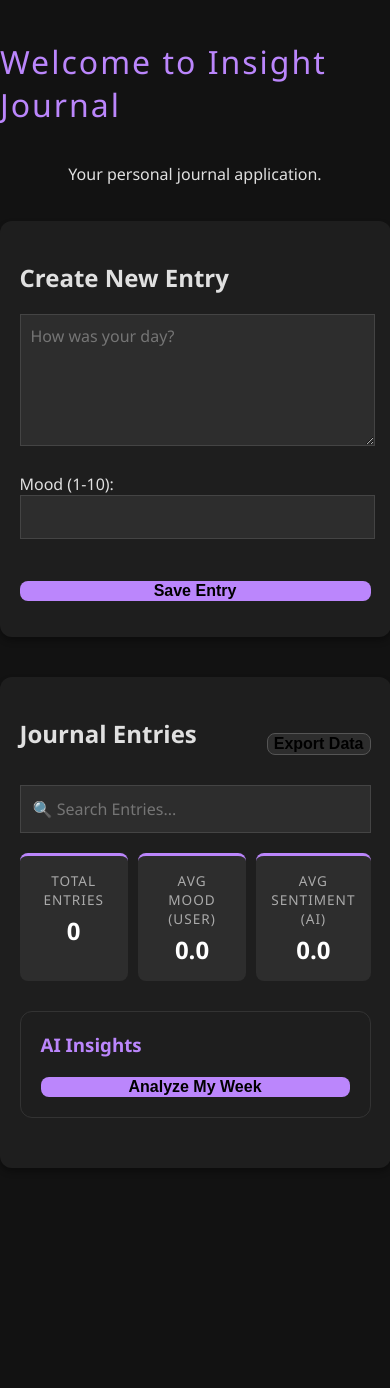
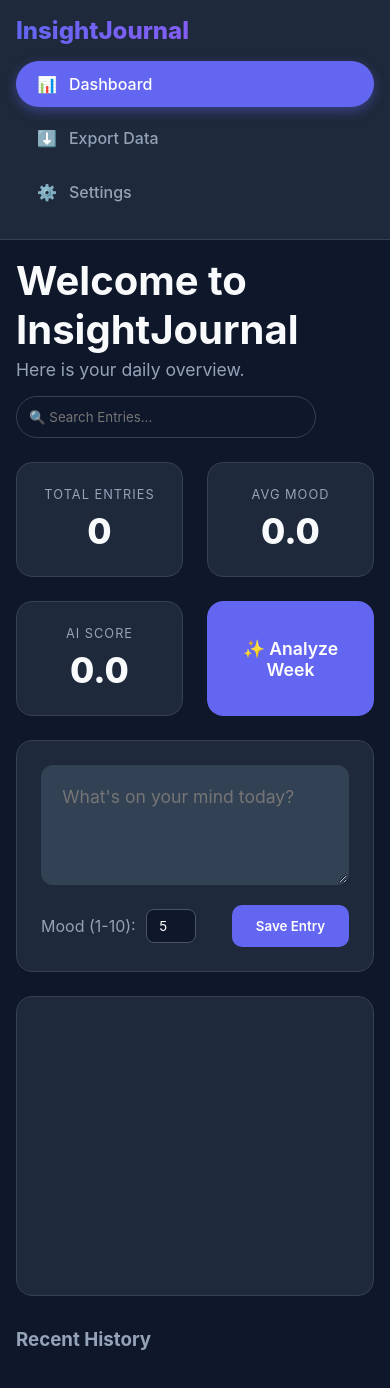
Before and after one commit to Jinzo03/InsightJournal, a plain HTML site: page static/index.html in a window 390 px wide. Drawn offline with nearby package versions, Linux system fonts and the light colour scheme; no server answers.

Commit message:
Live Version

```diff
--- a/static/app.js
+++ b/static/app.js
@@ -68,7 +68,7 @@ function renderList(entries){
     list.innerHTML = ''; // Clear the old list before adding new items (important for search)
     // If the list is empty (search found nothing), show a message
     if (entries.length === 0){
-        list.innerHTML = '<p style="text-align:center; color: #666;">No entries found.</p>';
+        list.innerHTML = '<p style="text-align:center; color: var(--text-muted);">No entries found.</p>';
         return;
     }
     entries.forEach(entry => {
@@ -93,23 +93,22 @@ function renderList(entries){
         // 2. Create a prettier card
         // We use <strong> to make labels bold
         li.innerHTML= `
-            <div style="font-size: 0.8em; color: #888; margin-bottom: 5px;">
-                ${dateString}
-                ${anomalyLabel ? `<span class="anomaly-badge">${anomalyLabel}</span>` : ''}
+            <div style="display: flex; justify-content: space-between; font-size: 0.85em; color: var(--text-muted); margin-bottom: 8px;">
+                <span>${dateString} ${anomalyLabel ? `<span class="anomaly-badge">${anomalyLabel}</span>` : ''}</span>
 
-                <button onclick="deleteEntry(${entry.id})" style="float: right; background: none; border: none; cursor: pointer; font-size: 1.2em;">
-                🗑️
-                </button>
-                <button onclick="enableEditMode(${entry.id}, '${safeContent}', ${entry.mood})"
-                    style="float: right"; cursor: pointer; border: none; background: none; margin-right: 10px;">
-                ✏️
-                </button>
+                <div>
+                    <button onclick="enableEditMode(${entry.id}, '${safeContent}', ${entry.mood})"
+                        style="background: none; border: none; cursor: pointer; margin-right: 5px; opacity: 0.7;">✏️</button>
+                    <button onclick="deleteEntry(${entry.id})"
+                        style="background: none; border: none; cursor: pointer; opacity: 0.7;">🗑️</button>
+                </div>
             </div>
+
             <div id="view-mode-${entry.id}">
-            <strong>Mood:</strong> ${entry.mood} |
-            <strong>AI:</strong> ${entry.sentiment.toFixed(2)}
-            <p style="margin-top: 5px;">${entry.content}</p>
-
+                <div style="margin-bottom: 5px; font-weight: bold; color: var(--accent);">
+                    Mood: ${entry.mood} <span style="color: var(--text-muted); font-weight: normal; font-size: 0.9em;">| AI: ${entry.sentiment.toFixed(2)}</span>
+                </div>
+                <p style="line-height: 1.5; color: var(--text-main);">${entry.content}</p>
             </div> `;
 
         // Set the text inside it
@@ -133,8 +132,8 @@ function renderChart(entries) {
     if (myChart) {
         myChart.destroy();
     }
-    Chart.defaults.color = '#ffffff';     // Makes text white
-    Chart.defaults.borderColor = '#444444'; // Makes grid lines grey
+    Chart.defaults.color = '#94a3b8';     // Muted Text
+    Chart.defaults.borderColor = '#334155'; // Slate Grid
 
     // 3. Create the New Chart
     myChart = new Chart(ctx, {
@@ -145,18 +144,22 @@ function renderChart(entries) {
                 {
                     label: 'My Mood (1-10)',
                     data: userMoods,
-                    borderColor: 'blue',
+                    borderColor: '#6366f1', // Indigo
+                    tension: 0.4, // Smooth curves
                     yAxisID: 'y', // Uses Left Axis
                 },
                 {
                     label: 'AI Sentiment (-1 to 1)',
                     data: aiScores,
-                    borderColor: 'red',
+                    borderColor: '#22c55e',
+                    tension: 0.4,
                     yAxisID: 'y1', // Uses Right Axis
                 }
             ]
         },
         options: {
+            responsive: true,
+            maintainAspectRatio: false,
             scales: {
                 y: {
                     type: 'linear',
@@ -268,7 +271,7 @@ searchInput.addEventListener('input' , (e) => {
     renderChart(filteredEntries); // Update the graph lines
     updateStats(filteredEntries); // Update the dashboard numbers
 });
-loadEntries();
+
 
 // AI THERAPIST LOGIC
 
@@ -303,7 +306,7 @@ analyzeBtn.addEventListener('click', async() => {
     }
 
     // 6. Reset the button
-    analyzeBtn.innerText = "Analyze My Week";
+    analyzeBtn.innerText = "✨ Analyze Week";
     analyzeBtn.disabled = false;
 });
 
@@ -345,7 +348,6 @@ async function saveEdit(id) {
         return;
     }
 
-
     try {
         // 3. Send the data to Python
         // We use method: 'PUT' because we are updating
@@ -373,7 +375,7 @@ async function saveEdit(id) {
     // 1. Remove the edit form (Destroy the inputs)
     document.getElementById(`edit-mode-${id}`).remove();
 
-    // 2. SHow the original text again
+    // 2. Show the original text again
     document.getElementById(`view-mode-${id}`).style.display = 'block';
   }
 function enableEditMode(id, encodedContent, currentMood) {
@@ -399,18 +401,22 @@ function enableEditMode(id, encodedContent, currentMood) {
     // 6. Fill the form with HTML
     // We set the 'value' of the inputs to match the current data
     editForm.innerHTML = `
-    <div style="margin-top: 10px;">
-    <label>Mood:</label>
-    <input type="number" id="edit-mood-${id}" value="${currentMood}" min="1" max="10" style="width: 50px;">
-    </div>
-    <textarea id="edit-content-${id}" style="width: 95%; height: 60px; margin-top: 5px;">${content}</textarea>
+    <div style="margin-top: 10px; background: var(--bg-input); padding: 10px; border-radius: 8px;">
+        <div style="margin-bottom: 5px;">
+            <label style="color: var(--text-muted); font-size: 0.9em;">Mood:</label>
+            <input type="number" id="edit-mood-${id}" value="${currentMood}" min="1" max="10" style="width: 60px;">
+        </div>
+        <textarea id="edit-content-${id}" style="width: 100%; height: 80px; margin-top: 5px;">${content}</textarea>
 
-    <div style="margin-top: 5px; text-align: right">
-    <button onclick="cancelEdit(${id})" style="margin-right: 5px;">Cancel</button>
-    <button onclick="saveEdit(${id})" style="background-color: #4CAF50; color:white; border:none; padding: 5px 10px; cursor: pointer;">Save</button>
+        <div style="margin-top: 10px; text-align: right">
+            <button onclick="cancelEdit(${id})" style="background: transparent; border: 1px solid var(--text-muted); padding: 5px 10px; border-radius: 6px; color: var(--text-muted); cursor: pointer; margin-right: 5px;">Cancel</button>
+            <button onclick="saveEdit(${id})" style="background-color: var(--success); color:white; border:none; padding: 5px 15px; border-radius: 6px; cursor: pointer;">Save</button>
+        </div>
     </div>
     `;
 
     // 7. Inject the form into the card
     li.appendChild(editForm);
 }
+// Initial Load
+loadEntries();
--- a/static/index.html
+++ b/static/index.html
@@ -9,62 +9,94 @@
 </head>
 <body>
 
-    <h1>Welcome to Insight Journal</h1>
-    <p>Your personal journal application.</p>
-
-    <div id="entry-form">
-        <h2>Create New Entry</h2>
-
-        <textarea id="journal-text" placeholder="How was your day?" rows="5" cols="40"></textarea>
-
-        <br><br> <label for="mood-score">Mood (1-10): </label>
-
-        <input type="number" id="mood-score" name="mood-score" min="1" max="10">
-
-        <br><br>
-
-        <button id="save-btn">Save Entry</button>
-
-        <p id="save-status"></p>
-
+    <aside>
+        <div>
+            <div class="brand">InsightJournal</div>
+            <nav>
+                <a href="#" class="nav-item active">
+                    <span>📊</span> Dashboard
+                </a>
+                <button id="export-btn" class="nav-item">
+                    <span>⬇️</span> Export Data
+                </button>
+                <button onclick="alert('Settings coming soon!')" class="nav-item">
+                    <span>⚙️</span> Settings
+                </button>
+            </nav>
         </div>
 
-    <div id="history-section">
-        <div style="display: flex; justify-content: space-between; align-items: center; margin-bottom: 15px;">
-            <h2>Journal Entries</h2>
-            <button id="export-btn" style="width: auto; background-color: #2d2d2d; border: 1px solid #555;">Export Data</button>
+        <div class="user-profile">
+            <div class="avatar"></div>
+            <div style="font-size: 0.9rem;">
+                <div style="font-weight: bold;">User Account</div>
+                <div style="color: var(--success); font-size: 0.8rem;">● Online</div>
+            </div>
+        </div>
+    </aside>
+
+    <main>
+
+        <div class="header-container">
+            <div>
+                <h1>Welcome to InsightJournal</h1>
+                <p class="subtitle">Here is your daily overview.</p>
+            </div>
+            <input type="text" id="search-bar" placeholder="🔍 Search Entries..."
+                   style="background: #0f172a; border: 1px solid #334155; padding:12px; border-radius:50px; color:white; width: 300px;">
         </div>
 
-        <input type="text" id="search-bar" placeholder="🔍 Search Entries..."
-               style="width: 100%; box-sizing: border-box; margin-bottom: 20px; padding: 12px;">
-
-        <div id="stats-dashboard">
+        <div class="stats-dashboard">
             <div class="stat-card">
                 <div class="stat-title">Total Entries</div>
                 <div class="stat-value" id="stat-total">0</div>
             </div>
             <div class="stat-card">
-                <div class="stat-title">Avg Mood (User)</div>
+                <div class="stat-title">Avg Mood</div>
                 <div class="stat-value" id="stat-mood">0.0</div>
             </div>
             <div class="stat-card">
-                <div class="stat-title">Avg Sentiment (AI)</div>
+                <div class="stat-title">AI Score</div>
                 <div class="stat-value" id="stat-ai">0.0</div>
             </div>
+            <div class="stat-card" style="padding: 0; border: none; overflow: hidden; display: flex;">
+                <button id="analyze-btn" class="primary-btn" style="width: 100%; height: 100%; border-radius: var(--radius); font-size: 1.1rem;">
+                    ✨ Analyze Week
+                </button>
             </div>
-        <div id="ai-section" style="margin: 30px 0; padding: 20px; background-color: #1e1e1e ; border-radius: 12px; border:1px solid #333;">
-            <div style="display: flex; justify-content: space-bewteen; align-items: center ;"></div>
-                <h3 style="margin: 0; color: #bb86fc;">AI Insights</h3>
-                <button id="analyze-btn" style="background-color: #bb86fc; color: #000; font-weight: bold" ;>Analyze My Week</button>
         </div>
-            <p id="ai-advice" style="margin-top: 15px; line-height: 1.6; color: #ddd ; display: none;"></p>
+
+        <p id="ai-advice" style="display: none; background: linear-gradient(135deg, #312e81, #4c1d95); padding: 20px; border-radius: var(--radius); color: #e0e7ff; line-height: 1.6; border: 1px solid #6366f1; box-shadow: 0 4px 15px rgba(99, 102, 241, 0.3);"></p>
+
+        <div class="input-card">
+            <textarea id="journal-text" placeholder="What's on your mind today?"></textarea>
+            <div style="display: flex; justify-content: space-between; align-items: center;">
+                <div style="display: flex; align-items: center; gap: 10px;">
+                    <label style="color: var(--text-muted);">Mood (1-10):</label>
+                    <input type="number" id="mood-score" value="5" min="1" max="10"
+                           style="background: var(--bg-body); border:1px solid #475569; padding: 8px; border-radius: 8px; color: white; width: 50px; text-align: center;">
                 </div>
-        <div style="width: 100%; max-width: 600px; margin: 20px auto;">
+                <div style="display: flex; align-items: center; gap: 15px;">
+                    <span id="save-status" style="font-size: 0.9rem;"></span>
+                    <button id="save-btn" class="primary-btn">Save Entry</button>
+                </div>
+            </div>
+        </div>
+
+        <div class="split-view">
+
+            <div class="chart-wrapper">
                  <canvas id="moodChart"></canvas>
             </div>
 
+            <div class="list-wrapper">
+                <h3 style="margin-bottom: 1rem; color: var(--text-muted); position: sticky; top: 0; background: var(--bg-body); padding-bottom: 10px; z-index: 10;">
+                    Recent History
+                </h3>
                 <ul id="entries-list"></ul>
             </div>
+        </div>
+
+    </main>
 
     <script src="/static/app.js"></script>
 </body>
--- a/static/style.css
+++ b/static/style.css
@@ -1,140 +1,239 @@
-/* 1. Reset: Remove default ugly spacing*/
+/* --- VARIABLES --- */
+:root {
+    --bg-body: #0f172a;
+    --bg-card: #1e293b;
+    --bg-input: #334155;
+    --text-main: #f8fafc;
+    --text-muted: #94a3b8;
+    --accent: #6366f1;
+    --accent-hover: #4f46e5;
+    --danger: #ef4444;
+    --success: #22c55e;
+    --warning: #f59e0b;
+    --shadow: 0 4px 6px -1px rgba(0, 0, 0, 0.5);
+    --radius: 16px;
+}
+
+* {
+    box-sizing: border-box;
+    margin: 0;
+    padding: 0;
+    font-family: 'Inter', -apple-system, BlinkMacSystemFont, "Segoe UI", Roboto, sans-serif;
+}
 
 body {
-    margin: 0;
-    padding: 0;
-    font-family: 'Segoe UI', Tahoma, Geneva, Verdana, sans-serif; /* Model Fonts */
-    background-color: #121212; /* Deep Black/Gray */
-    color: #e0e0e0; /* Soft White Text */
+    background-color: var(--bg-body);
+    color: var(--text-main);
+    height: 100vh;
+    display: grid;
+    /* Desktop Layout: Fixed Sidebar | Fluid Content */
+    grid-template-columns: 260px 1fr;
+    grid-template-rows: 100vh;
+    overflow: hidden;
+}
+
+/* --- SIDEBAR --- */
+aside {
+    background-color: var(--bg-card);
+    border-right: 1px solid #334155;
+    padding: 1.5rem;
     display: flex;
     flex-direction: column;
-    align-items: center; /* Center everything*/
-    min-height: 100vh; /* Full viewport height */
-
-}
-/* 2. Main Title Styling */
-h1{
-    margin-top: 40px;
-    font-weight: 300; /* Thinner text looks more elegant */
-    letter-spacing: 2px;
-    color: #bb86fc; /* A nice purple accent color */
-
-}
-/* 3. Section containers */
-/* This wraps the form and the graph in boxes */
-#entry-form, #history-section {
-    background-color: #1e1e1e; /* Slightly lighter gray */
-    padding: 20px;
-    margin: 20px;
-    border-radius: 12px; /* Rounded corners */
-    width: 90%;
-    max-width: 600px; /* Stop it from getting too wide on big screens */
-    box-shadow: 0 4px 6px rgba(0,0,0,0.3); /* Subtle 3D shadow */
-}
-/* 4. Form inputs */
-textarea,input {
-    width: 95%; /* Fit the container */
-    background-color: #2d2d2d; /* Darker than the container */
-    border: 1px solid #444;
-    color: #ffffff;
-    padding: 10px;
-    font-size: 1rem;
-    font-family: inherit; /* Use the same font as the body */
-
-}
-/* Add a glow when you click inside*/
-textarea:focus, input:focus {
-    outline: none;
-    border-color: #bb86fc; /* Purple glow */
-
+    justify-content: space-between;
+    overflow-y: auto;
 }
 
-/* 5. The "Save" Button */
-button {
-    margin-top: 20px;
+.brand {
+    font-size: 1.8rem;
+    font-weight: 800;
+    margin-bottom: 3rem;
+    background: linear-gradient(to right, #6366f1, #a855f7);
+    -webkit-background-clip: text;
+    -webkit-text-fill-color: transparent;
+}
+
+/* --- UNIFIED NAV BUTTONS (The Fix) --- */
+.nav-item {
+    display: flex;
+    align-items: center;
+    gap: 12px;
     width: 100%;
-    padding: 12;
-    background-color: #bb86fc; /* Purple accent */
-    color: #000; /* Black text on purple is high contrast */
-    font-weight: bold;
-    border: none;
-    border-radius: 8px;
+    padding: 12px 20px;
+    color: var(--text-muted);
+    text-decoration: none;
+    background: transparent;
+    border: 1px solid transparent;
+    border-radius: 50px; /* PILL SHAPE ALWAYS */
+    transition: all 0.2s;
     cursor: pointer;
     font-size: 1rem;
-    transition: background-color 0.2s; /* Smooth animation */
-
+    font-weight: 500;
+    margin-bottom: 8px;
 }
 
-/* Button Hover Effect */
-button:hover {
-    background-color: #9955e8; /* Slightly darker purple */
+.nav-item:hover {
+    background-color: rgba(99, 102, 241, 0.1);
+    color: var(--text-main);
 }
 
-/* 6. The List */
-ul {
-    list-style: none; /* Remove the ugly bullet points */
-    padding: 0;
+.nav-item.active {
+    background-color: var(--accent);
+    color: white;
+    box-shadow: 0 4px 12px rgba(99, 102, 241, 0.4);
 }
+
+.user-profile {
+    display: flex;
+    align-items: center;
+    gap: 12px;
+    padding-top: 20px;
+    border-top: 1px solid #334155;
+}
+.avatar { width: 40px; height: 40px; background: linear-gradient(135deg, #6366f1, #ec4899); border-radius: 50%; }
+
+/* --- MAIN CONTENT --- */
+main {
+    padding: 2.5rem;
+    overflow-y: auto; /* Allow scrolling inside main area */
+    display: flex;
+    flex-direction: column;
+    gap: 2rem;
+    max-width: 1600px;
+    margin: 0 auto;
+    width: 100%;
+}
+
+.header-container { display: flex; justify-content: space-between; align-items: flex-end; flex-wrap: wrap; gap: 1rem; }
+h1 { font-size: 2.5rem; font-weight: 700; margin-bottom: 5px; }
+.subtitle { color: var(--text-muted); font-size: 1.1rem; }
+
+/* --- STATS GRID --- */
+.stats-dashboard {
+    display: grid;
+    /* Auto-fit: Creates as many columns as fit, but never smaller than 200px */
+    grid-template-columns: repeat(auto-fit, minmax(200px, 1fr));
+    gap: 1.5rem;
+}
+
+.stat-card {
+    background: var(--bg-card);
+    padding: 1.5rem;
+    border-radius: var(--radius);
+    border: 1px solid #334155;
+    text-align: center;
+}
+.stat-title { color: var(--text-muted); font-size: 0.8rem; text-transform: uppercase; letter-spacing: 1px; margin-bottom: 0.5rem; }
+.stat-value { font-size: 2.2rem; font-weight: 800; }
+
+/* --- INPUT --- */
+.input-card {
+    background: var(--bg-card);
+    padding: 1.5rem;
+    border-radius: var(--radius);
+    border: 1px solid #334155;
+}
+textarea { width: 100%; background: var(--bg-input); border: 2px solid transparent; border-radius: 12px; color: white; padding: 1.2rem; font-size: 1.1rem; min-height: 120px; margin-bottom: 1rem; }
+textarea:focus { outline: none; border-color: var(--accent); }
+
+/* --- SPLIT VIEW (Chart & List) --- */
+.split-view {
+    display: grid;
+    grid-template-columns: 2fr 1fr; /* 2/3 Chart, 1/3 List */
+    gap: 2rem;
+    height: 400px; /* Fixed height on Desktop */
+}
+
+.chart-wrapper {
+    background: var(--bg-card);
+    padding: 1rem;
+    border-radius: var(--radius);
+    border: 1px solid #334155;
+    height: 100%;
+    position: relative;
+    /* Critical for Chart.js resizing */
+    min-width: 0;
+}
+
+.list-wrapper {
+    height: 100%;
+    overflow-y: auto;
+    padding-right: 5px;
+}
+.list-wrapper::-webkit-scrollbar { width: 6px; }
+.list-wrapper::-webkit-scrollbar-thumb { background: #475569; border-radius: 4px; }
+
+ul { list-style: none; display: flex; flex-direction: column; gap: 0.8rem; }
 li {
-    background-color: #2d2d2d;
-    padding: 15px;
-    margin-bottom: 10px;
-    border-radius: 8px;
-    border-left: 5px solid #bb86fc; /* A purple stripe on the left */
+    background: var(--bg-card);
+    padding: 1.2rem;
+    border-radius: 12px;
+    border: 1px solid #334155;
+    border-left: 4px solid var(--accent);
     font-size: 0.95rem;
-    line-height: 1.5;
 }
-/* 7. The Stats Dashbooard */
-#stats-dashboard {
-    display: flex; /* Lay items out in a row */
-    justify-content: space-between; /* Space them evenly */
-    gap: 10px; /* Tiny gap between cards */
-    margin-bottom: 20px; /* Push the graph down */
+
+/* --- BUTTONS & UTILS --- */
+button.primary-btn { background-color: var(--accent); color: white; border: none; padding: 0.8rem 1.5rem; border-radius: 10px; font-weight: 600; cursor: pointer; transition: 0.2s; }
+button.primary-btn:hover { background-color: var(--accent-hover); }
+
+.score-green { color: var(--success); }
+.score-yellow { color: var(--warning); }
+.score-red { color: var(--danger); }
+.anomaly-card { border-left-color: var(--warning) !important; background: rgba(245, 158, 11, 0.05); }
+.anomaly-badge { background: var(--warning); color: #000; padding: 2px 6px; border-radius: 4px; font-size: 0.7rem; font-weight: bold; margin-left: 8px; }
+
+/* =========================================
+   MOBILE & RESPONSIVE DESIGN
+   ========================================= */
+
+/* Tablets & Small Laptops (When you open console) */
+@media (max-width: 1024px) {
+    .split-view {
+        grid-template-columns: 1fr; /* Stack Chart on top of List */
+        height: auto; /* Let it grow */
+    }
+    .chart-wrapper {
+        height: 300px; /* Force chart height */
+    }
+    .list-wrapper {
+        height: auto;
+        max-height: 400px; /* Limit list height */
+    }
 }
-.stat-card {
-   background-color: #2d2d2d;
-   padding: 15px;
-   border-radius: 8px;
-   text-align: center; /* Center the text*/
-   flex: 1; /*Make all cards equal width*/
-   border-top: 3px solid #bb86fc ; /* Purple accent bar on top*/
+
+/* Mobile Phones */
+@media (max-width: 768px) {
+    body {
+        grid-template-columns: 1fr; /* No sidebar column */
+        grid-template-rows: auto 1fr; /* Header | Content */
+        height: auto; /* Allow full page scrolling */
+        overflow-y: auto;
+    }
+
+    aside {
+        padding: 1rem;
+        border-right: none;
+        border-bottom: 1px solid #334155;
+    }
+
+    .brand { margin-bottom: 1rem; font-size: 1.5rem; }
+
+    /* Hide extra nav items on mobile to save space, or keep them small */
+    .user-profile { display: none; }
+
+    main {
+        padding: 1rem;
+        gap: 1.5rem;
+    }
+
+    .header-container {
+        flex-direction: column;
+        align-items: flex-start;
+    }
+
+    #search-bar { width: 100%; }
+
+    .stats-dashboard {
+        grid-template-columns: 1fr 1fr; /* 2 columns on mobile */
+    }
 }
-.stat-title{
-    font-size: 0.85rem;
-    color: #aaaaaa;
-    margin-bottom: 5px;
-    text-transform: uppercase; /*Make letters CAPITALIZED */
-    letter-spacing: 1px;
-}
-.stat-value{
-    font-size: 1.5rem; /*Big,bold numbers*/
-    font-weight: bold;
-    color: #ffffff;
-}
-/* 8. Conditional Formatting Classes */
-.score-green {
-    color: #03dac6 !important; /* Teal/Green for positive */
-}
-.score-yellow{
-    color: #ffb74d !important; /* Orange/Yellow for neutral */
-}
-.score-red{
-    color: #cf6679 !important; /* Soft Red for negative */
-}
- /* 9. Anomaly / Insight Styles */
- .anomaly-card{
-    border-left: 5px solid #ff9800 !important; /* Bright Orange Warning */
-    background-color: #332b20; /* Subtle brownish background */
- }
-
- .anomaly-badge{
-    background-color: #ff9800;
-    color: black;
-    font-size: 0.7em;
-    padding: 2px 6px;
-    border-radius: 4px;
-    font-weight: bold;
-    margin-left: 10px;
-    text-transform: uppercase;
-    display: inline-block;
- }
```
Also changed, not shown: 1 other file. Lines whose indentation alone changed are shown as unchanged.
